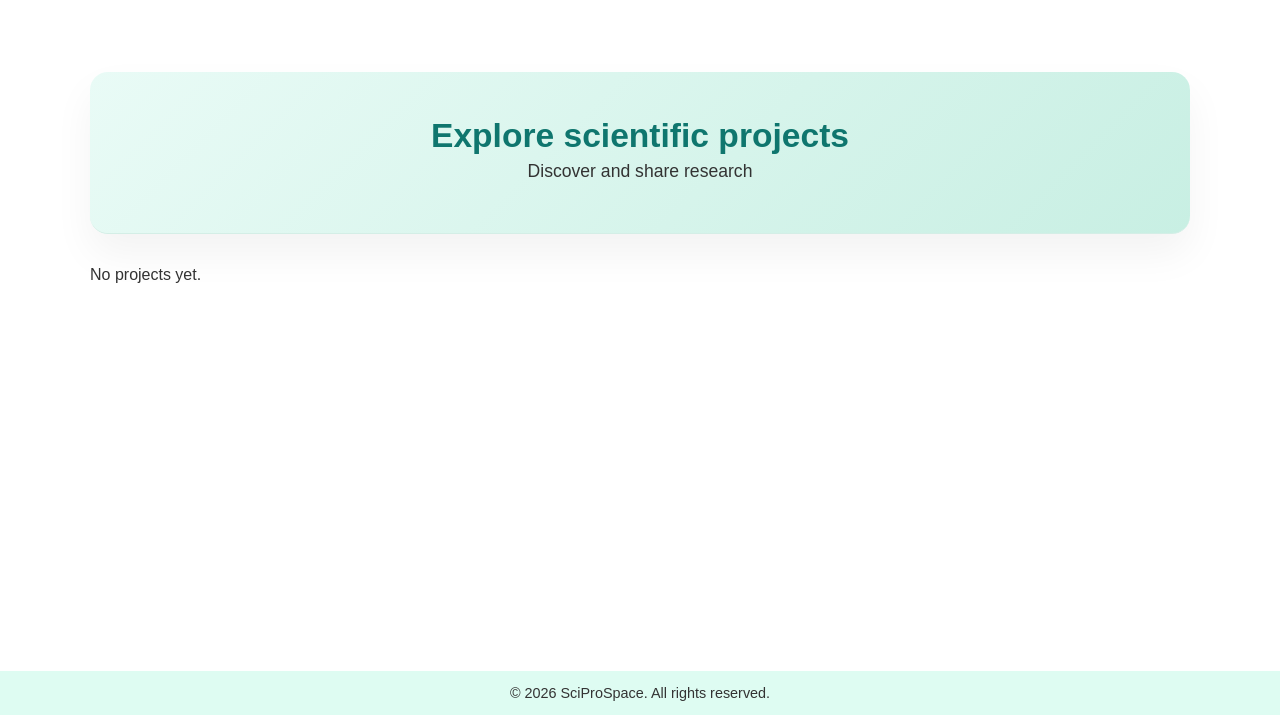
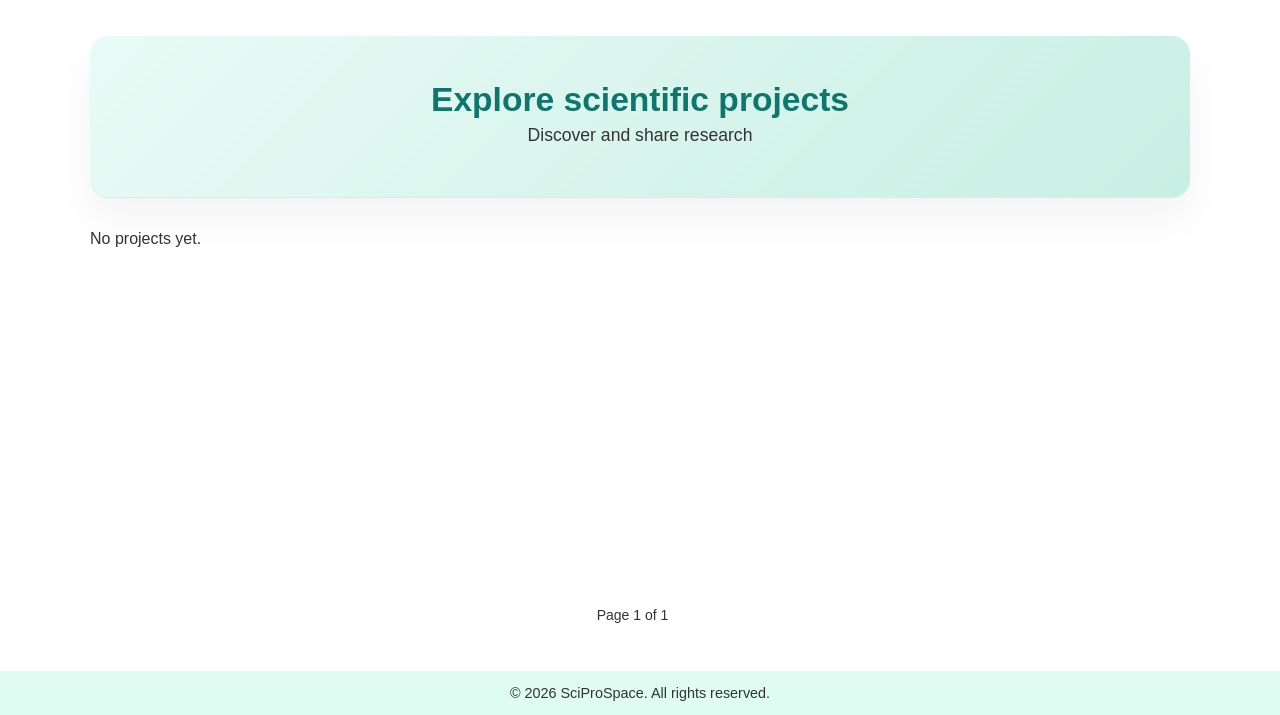
Before and after one commit to di-ton/Django-Basics-Project, a Django app: page / in a window 1280 px wide. Shown: the part 85-800 px from the top of the page. Run offline with Django 5.2, Linux system fonts and the light colour scheme; data that the repository does not hold is empty.

Commit message:
Add pagination to home page and implement project delete page

```diff
--- a/projects/urls.py
+++ b/projects/urls.py
@@ -1,6 +1,6 @@
 from django.urls import path, include
 from projects import views
-from projects.views import EventParticipationCreateView, EventParticipationDeleteView
+from projects.views import EventParticipationCreateView, EventParticipationDeleteView, ProjectDeleteView
 
 urlpatterns = [
     path("", views.ProjectCreateView.as_view(), name="project-create"),
@@ -11,6 +11,7 @@ urlpatterns = [
     path("<slug:slug>/", include([
         path("", views.ProjectOverviewView.as_view(), name="project-overview"),
         path("update/", views.ProjectUpdateView.as_view(), name="project-update"),
+        path("delete/", views.ProjectDeleteView.as_view(), name="project-delete"),
         path("add-members/", views.ProjectMembershipCreateView.as_view(), name="project-members-add"),
         path("organization/create/", views.ProjectOrganizationCreateView.as_view(), name="project-organization-add"),
         path("organizations/", views.ProjectOrganizationsView.as_view(), name="project-organizations"),
--- a/static/css/home.css
+++ b/static/css/home.css
@@ -146,6 +146,9 @@ body {
 main {
   flex: 1;
   padding: 36px 32px;
+  /*display: flex;*/
+  /*flex-direction: column;*/
+  position: relative;
 }
 
 .container {
@@ -173,31 +176,13 @@ main {
 
 
 .hero {
-  background: linear-gradient(
-    135deg,
-    #e9fbf6 0%,
-    #c8efe3 100%
-  );
+  background: linear-gradient(135deg, #e9fbf6 0%, #c8efe3 100%);
   border-radius: 18px;
   padding: 2.8rem 2rem;
   box-shadow: 0 20px 40px rgba(0, 0, 0, 0.05);
   border-bottom: 1px solid #d4eee6;
   text-align: center;
-  /*animation: fadeUp 0.8s ease-out both;*/
 }
-
-
-/*@keyframes fadeUp {*/
-/*  from {*/
-/*    opacity: 0;*/
-/*    !*transform: translateY(-20px);*!*/
-/*  }*/
-/*  to {*/
-/*    opacity: 1;*/
-/*    !*transform: translateY(0);*!*/
-/*  }*/
-/*}*/
-
 
 
 .hero h1 {
@@ -298,3 +283,40 @@ main {
 .search-result-item a:hover {
   text-decoration: underline;
 }
+
+/* PAGINATION */
+.pagination {
+    display: flex;
+    justify-content: center;
+    align-items: center;
+    gap: 8px;
+    position: absolute;
+    bottom: 40px;
+    left: 0;
+    right: 0;
+}
+
+.pagination a,
+.pagination span {
+    padding: 8px 14px;
+    text-decoration: none;
+    color: #333;
+    font-size: 14px;
+}
+
+.pagination a:hover {
+    background-color: #f3f3f3;
+}
+
+.pagination .active {
+    background-color: #2c3e50;
+    color: white;
+    border-color: #2c3e50;
+    font-weight: 600;
+}
+
+.page-info {
+    margin-right: 15px;
+    font-weight: 500;
+    color: #555;
+}
--- a/templates/common/home-page.html
+++ b/templates/common/home-page.html
@@ -1,8 +1,6 @@
 {% extends 'common/base.html' %}
 
 {% block content %}
-
-<main class="main">
     <div class="container">
         {% if not request.user.is_authenticated %}
           <section class="hero">
@@ -44,6 +42,28 @@
               <p>No projects yet.</p>
             {% endfor %}
           </div>
+
+          <div class="pagination">
+            <span class="page-info">
+                Page {{ page_obj.number }} of {{ paginator.num_pages }}
+            </span>
+            {% if paginator.num_pages > 1 %}
+                {% if page_obj.has_previous %}
+                    <a href="?page={{ page_obj.previous_page_number }}">«</a>
+                {% endif %}
+
+                {% for num in paginator.page_range %}
+                    {% if page_obj.number == num %}
+                        <span class="active">{{ num }}</span>
+                    {% else %}
+                        <a href="?page={{ num }}">{{ num }}</a>
+                    {% endif %}
+                {% endfor %}
+
+                {% if page_obj.has_next %}
+                    <a href="?page={{ page_obj.next_page_number }}">»</a>
+                {% endif %}
+            {% endif %}
+        </div>
     </div>
-</main>
 {% endblock %}
```
Also changed, not shown: projects/forms.py (+9 -0 lines), projects/views.py (+14 -2 lines), static/css/project.css (+51 -7 lines), templates/projects/project-base.html (+8 -1 lines), templates/projects/project-delete.html (+62 -11 lines).
